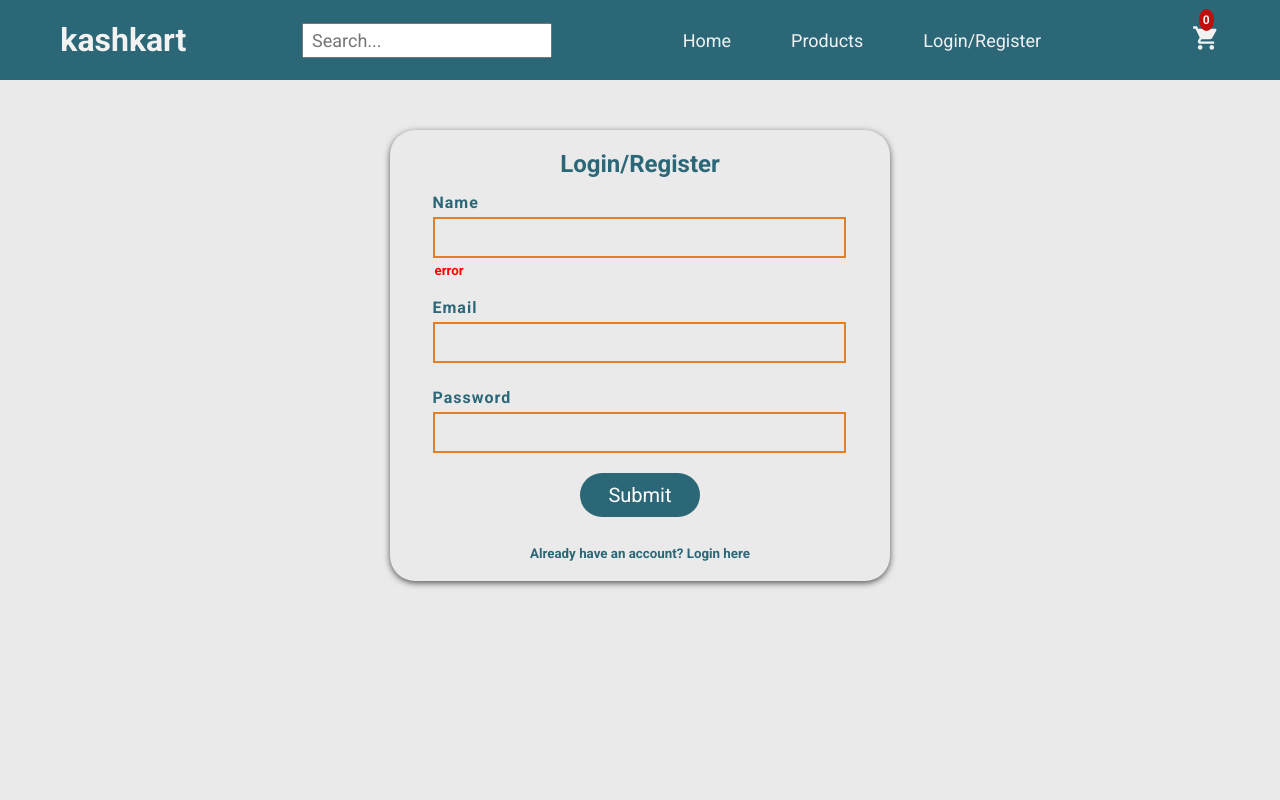
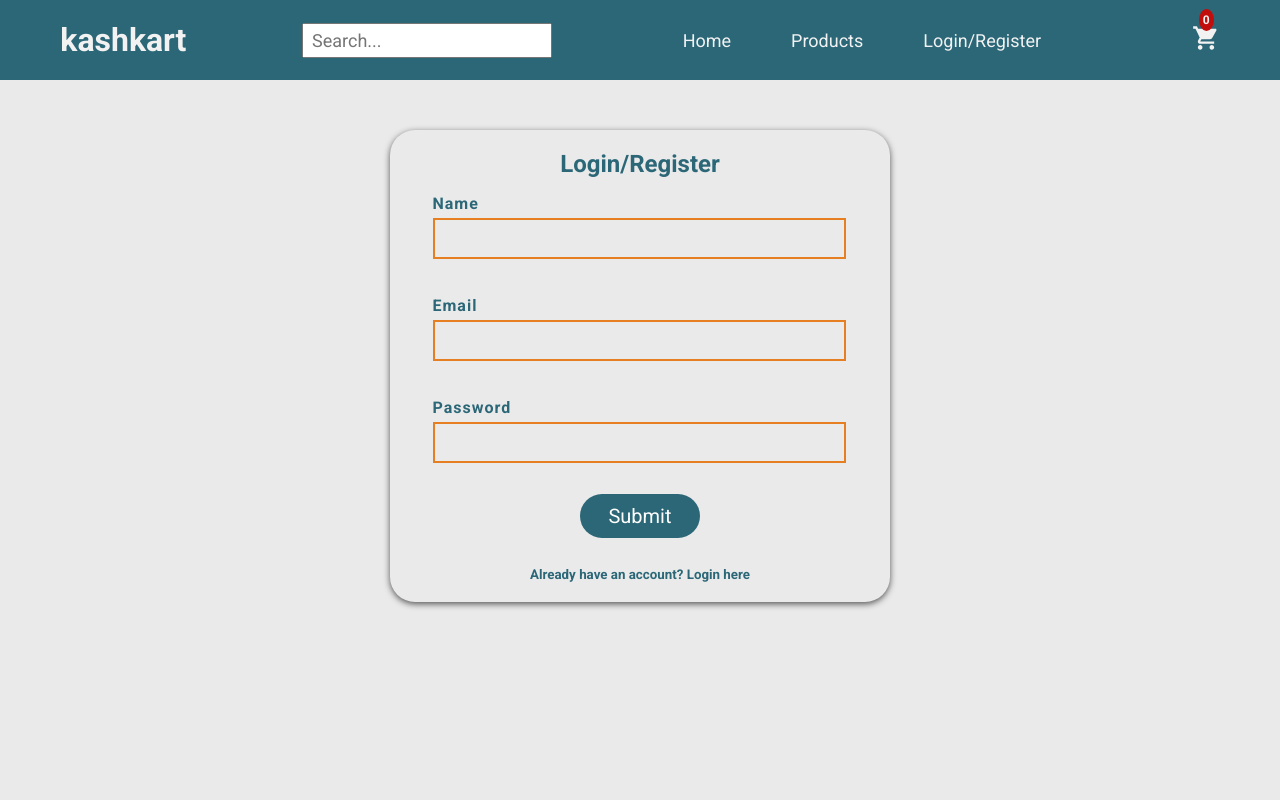
Before and after one commit to iamhiman/kashkart, a React (Create React App) app: page /#/register in a window 1280 px wide. Shown: the top 800 px of the page. Built offline with nearby package versions, Linux system fonts and the light colour scheme.

Commit message:
Add Form Validation

```diff
--- /dev/null
+++ b/src/components/FormSuccess.js
@@ -0,0 +1,9 @@
+import React from 'react'
+
+export default function FormSuccess(props) {
+    return (
+        <div className="form-container" style={{ textAlign: "center" }}>
+            <h1> Hello {props.name}, We've received your request.</h1>
+        </div>
+    )
+}
--- a/src/components/Register.js
+++ b/src/components/Register.js
@@ -1,32 +1,35 @@
 import React from 'react';
 import { Link } from "react-router-dom"
 import useForm from "./useForm";
+import validate from "./Validation";
+import FormSuccess from "./FormSuccess";
 
 export default function Register() {
 
-    const { handleInput, handleSubmit, values } = useForm();
+    const { handleInput, handleSubmit, values, errors, isSubmitting } = useForm(validate);
 
     return (
         <section>
-            <div className="form-container">
+            { (Object.keys(errors).length === 0 && isSubmitting) ? (<FormSuccess name={values.username} />) :
+                (<div className="form-container">
                     <h2>Login/Register</h2>
                     <form onSubmit={handleSubmit} autoComplete="off" noValidate>
                         <div className="form-input">
                             <label>Name</label>
-                        <input name="name" type="text" onChange={handleInput} value={values.name} />
-                        <small className="form-error">error</small>
+                            <input name="username" type="text" onChange={handleInput} value={values.username} />
+                            {errors.username && <small className="form-error">{errors.username}</small>}
                         </div>
 
                         <div className="form-input">
                             <label>Email</label>
                             <input name="email" type="text" onChange={handleInput} value={values.email} />
-                        <small className="form-error"></small>
+                            {errors.email && <small className="form-error">{errors.email}</small>}
                         </div>
 
                         <div className="form-input">
                             <label>Password</label>
                             <input name="password" type="password" onChange={handleInput} value={values.password} />
-                        <small className="form-error"></small>
+                            {errors.password && <small className="form-error">{errors.password}</small>}
                         </div>
 
                         <button type="submit" className="form-btn">Submit</button><br />
@@ -34,7 +37,7 @@ export default function Register() {
                             Already have an account? Login <Link to='/register'>here</Link>
                         </small>
                     </form>
-            </div>
+                </div>)}
         </section>
     )
 }
--- /dev/null
+++ b/src/components/Validation.js
@@ -0,0 +1,46 @@
+export default function Validation(values) {
+    let errors = {};
+    let nameregex = /^[a-zA-Z ]*$/;
+    let mailregex = /^([_\-.0-9a-zA-Z]+)@([_\-.0-9a-zA-Z]+)\.([a-zA-Z]){2,7}$/;
+    let pswdregex = /^(?=.*\d)(?=.*[A-Z])(?=.*[a-z])(?=.*[a-zA-Z!#$@^%&? "])[a-zA-Z0-9!#$@^%&?]{8,20}$/;
+
+    if (values.username.replace(/\s/g, "").length <= 0) {
+        errors.username = "*No whitespaces allowed !";
+    }
+    else if (values.username.length <= 5) {
+        errors.username = "*Name is too short !";
+    }
+    else if (values.username.length > 25) {
+        errors.username = "*Name should be less than 25 characters !";
+    }
+    else if (!values.username.match(nameregex)) {
+        errors.username = "*Name can contain only alphabets !";
+    }
+
+
+    if (values.email.replace(/\s/g, "").length <= 0) {
+        errors.email = "*No whitespaces allowed !";
+    }
+    else if (values.email.length > 40) {
+        errors.email = "*Email should be less than 40 characters !";
+    }
+    else if (!values.email.match(mailregex)) {
+        errors.email = "*Please enter valid Email !";
+    }
+
+
+    if (!values.password) {
+        errors.password = "*Password is required";
+    }
+    else if (values.password.length < 8) {
+        errors.password = "*Password needs to be more than 8 characters";
+    }
+    else if (values.password.length > 20) {
+        errors.password = "*Password needs to be less than 20 characters";
+    }
+    else if (!values.password.match(pswdregex)) {
+        errors.password = "*Invalid Password";
+    }
+
+    return errors;
+}
--- a/src/components/useForm.js
+++ b/src/components/useForm.js
@@ -1,7 +1,9 @@
 import { useState } from "react";
 
-const useForm = () => {
-    const [values, setValues] = useState({ name: "", email: "", password: "" });
+const useForm = (validate) => {
+    const [values, setValues] = useState({ username: "", email: "", password: "" });
+    const [errors, setErrors] = useState({});
+    const [isSubmitting, setIsSubmitting] = useState(false);
 
     const handleInput = event => {
         const { name, value } = event.target;
@@ -9,20 +11,20 @@ const useForm = () => {
             ...values,
             [name]: value
         });
-        //console.log(event.target.name)
-        //console.log(event.target.value)
     };
 
     const handleSubmit = event => {
         event.preventDefault();
-        console.log("form submitted")
-        console.log(values)
+        setErrors(validate(values));
+        setIsSubmitting(true);
     };
 
     return {
         handleInput,
         handleSubmit,
-        values
+        values,
+        errors,
+        isSubmitting
     };
 };
 
--- a/src/scss/_register.scss
+++ b/src/scss/_register.scss
@@ -37,7 +37,7 @@
 
 .form-input {
     @extend %flex-col;
-    margin: 15px 0 20px 0;
+    margin: 16px 0;
     padding: 0 20px;
     width: 95%;
 
@@ -56,12 +56,13 @@
         width: 95%;
         padding: 8px;
         border: 2px solid #e67e22;
+        ;
         margin: 5px 10px;
         font-size: 18px;
         background-color: #eaeaea;
         outline: none;
 
-        @include mobile-400{
+        @include mobile-400 {
             width: 92%;
         }
     }
@@ -95,6 +96,6 @@ small {
 
 .form-error {
     color: red;
-    margin-bottom: -15px;
+    margin-bottom: -20px;
     margin-left: 12px;
 }
```
Also changed, not shown: src/dist/css/main.css, 1 other file (tests, documents, lock files or other folders). Lines whose indentation alone changed are shown as unchanged.
